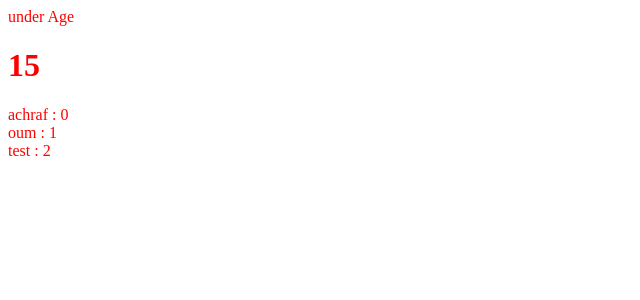
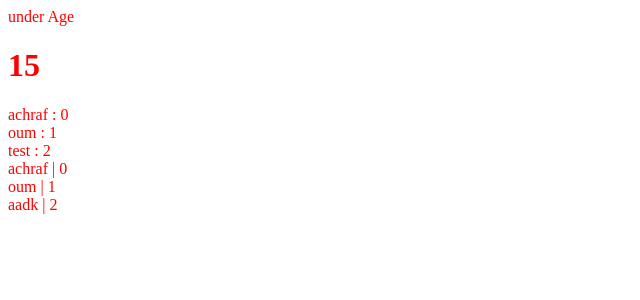
Before and after one commit to bouachrineAchraf/react-learning, a React (Create React App) app: page / in a window 1280 px wide. Shown: the top 300 px of the page, without its empty margins (0-640 px from the left). Built offline with nearby package versions, Linux system fonts and the light colour scheme.

Commit message:
display a list of users with map

```diff
--- a/src/App.js
+++ b/src/App.js
@@ -3,12 +3,24 @@ import './App.css';
 function App() {
   const age = 17;
   const listofname = ["achraf", "oum", "test"]
+  const mapofname = [
+    {name : "achraf", age:21},
+    {name : "oum", age:22},
+    {name : "aadk", age:23},
+
+
+
+  ]
 
   return (
     <div style={{color: age <= 18 ? "red" : "blue"}}>{age >= 18 ? <div>Over Age</div> : <div> under Age</div> }
     <div>{age >= 18 ? <button> this is a button</button> : <h1>15</h1>}</div>
     {listofname.map((element, value) => {
       return <div>{element} : {value}</div>
+    })}
+
+    {mapofname.map((user, index) => {
+      return <div>{user.name} | {index}</div>
     })}
     </div>
 
```
